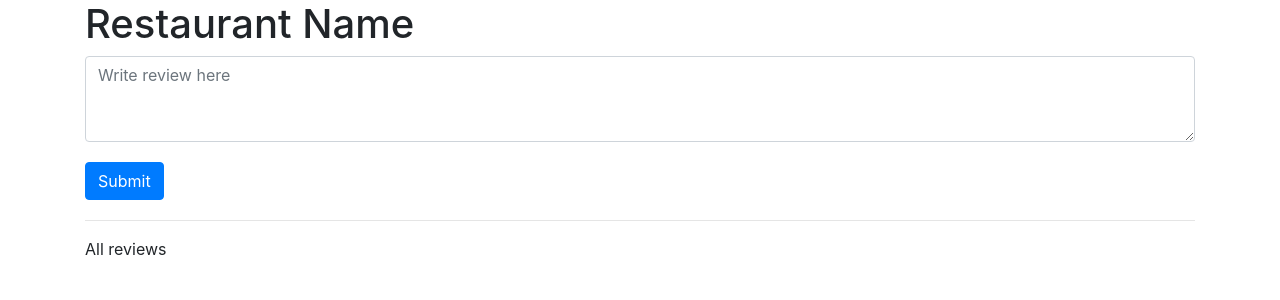
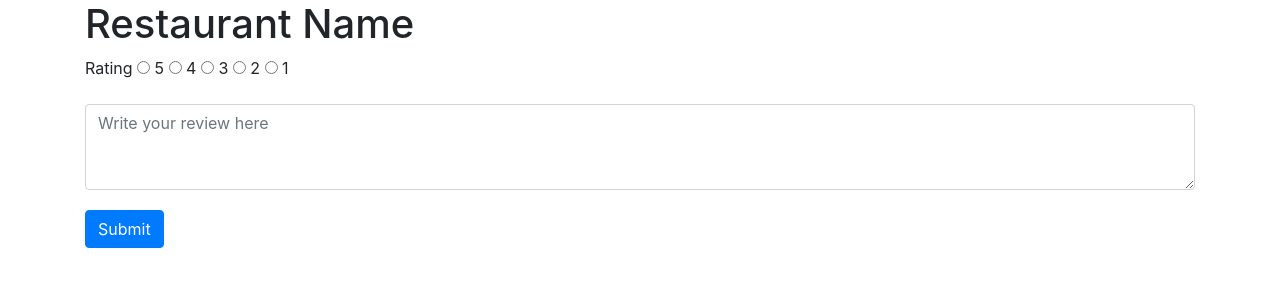
Before and after one commit to sri-jayakumar/Wafoodwa, a PHP site: page /reviews.php in a window 1280 px wide. Shown: the top 300 px of the page. Run offline with PHP 8.4, Linux system fonts and the light colour scheme; data that the repository does not hold is empty; some libraries are stand-ins or nearby versions.

Commit message:
save review to database

```diff
--- a/res_db.php
+++ b/res_db.php
@@ -65,4 +65,18 @@ function addRestaurant($name, $phone)
    $statement->closeCursor();
 }
 
+function addReview($email, $review)
+{
+   global $db;
+
+   $query = "INSERT INTO review (student_email, review_text) VALUES ('s2k@virginia.edu', 'nom yumz')";
+   $statement = $db->prepare($query);
+   // $statement->bindValue(':name', $name);
+   // $statement->bindValue(':phone', $phone);
+   $statement->execute();     // if the statement is successfully executed, execute() returns true
+                              // false otherwise
+
+   $statement->closeCursor();
+}
+
 ?>
--- a/reviews.php
+++ b/reviews.php
@@ -1,26 +1,40 @@
+<?php
+// include -- include code from a specified php file into this file
+//            if the specified file is not found, include produces a warning message
+//            the rest of the script will run
+// include('connect_db_pdo.php');
+// include('friend_db.php');
+// require -- include code from a specified php file into this file
+//            if the specified file is not found, require produces a fatal error
+//            the rest of the script won't run
+require('connect_db_pdo.php');      // include code to connect to a database
+require('res_db.php');           // include code to access and process a friend table
+$action = "view_friend";        // default action
+?>
 <!DOCTYPE html>
 <html>
 <head>
 	<link rel="stylesheet" href="https://maxcdn.bootstrapcdn.com/bootstrap/4.2.1/css/bootstrap.min.css" />
+
 	<title>Reviews</title>
 </head>
 <body>
 	<div class="container">
 		<h1> Restaurant Name </h1>
-		<form>
+		<form action = "reviews_db.php" method="POST">
 			<div class="form-group">
-			    <textarea class="form-control" id="exampleFormControlTextarea1" placeholder="Write review here" rows="3"></textarea>
+				<p><label for="rating">Rating</label>
+					  <input type="radio" name="rating" value="5" /> 5
+					  <input type="radio" name="rating" value="4" /> 4
+				      <input type="radio" name="rating" value="3" /> 3
+				      <input type="radio" name="rating" value="2" /> 2
+				      <input type="radio" name="rating" value="1" /> 1
+				</p>
+			    <textarea class="form-control" id="exampleFormControlTextarea1" name="review_text" placeholder="Write your review here" rows="3"></textarea>
 			</div>
 			<button type="submit" class="btn btn-primary my-1">Submit</button>
+			<input type="hidden" name="restaurant_name" value="actual_restaurant_name" id="restaurant_name">
 		</form>
-		<hr>
-		<p> All reviews </p>
-		<div class="filtr-container">
-			<?php foreach ($reviews as $review): ?>
-				<h4><?php echo $review['student_email'];?></h4>
-				<h4><?php echo $review['rating'];?></h4>
-			<?php endforeach; ?>
-        </div>
 	</div>
 </body>
 </html>
```
Also changed, not shown: reviews_db.php (added, +15 -0 lines).
